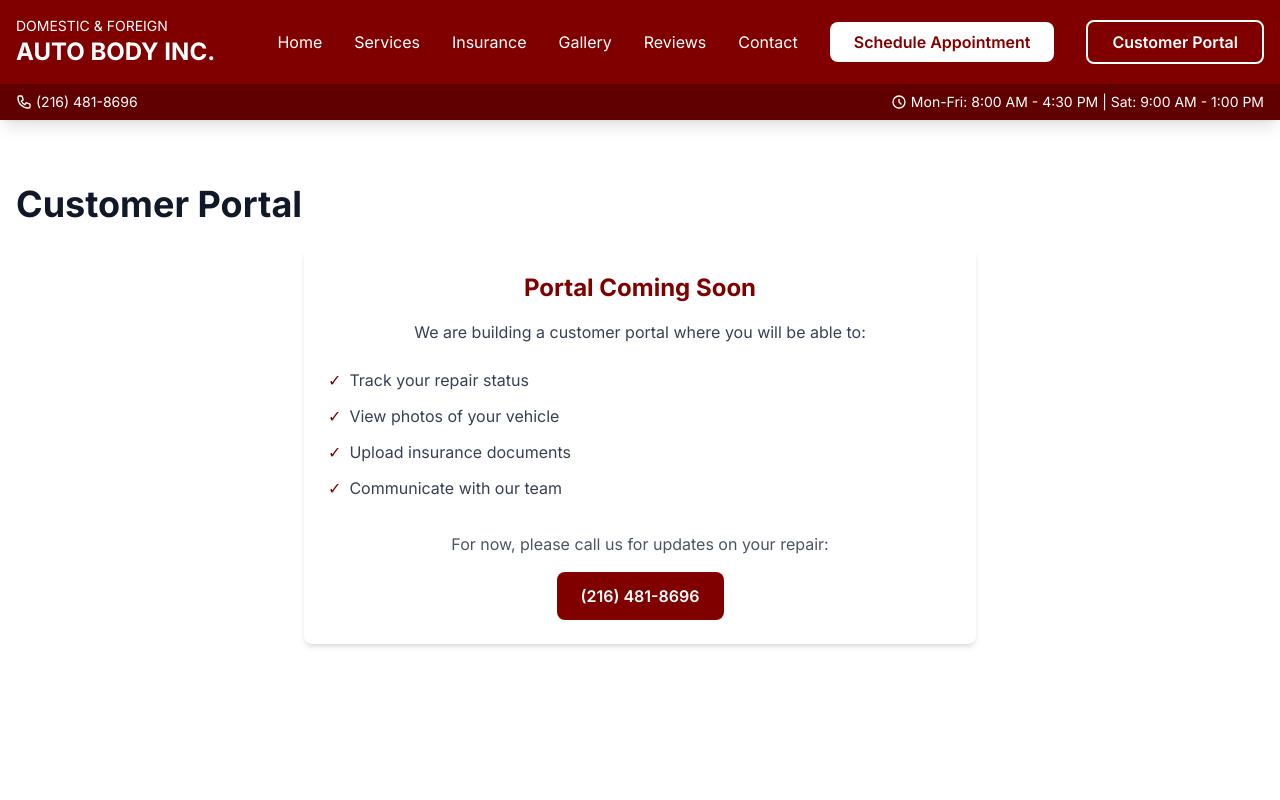
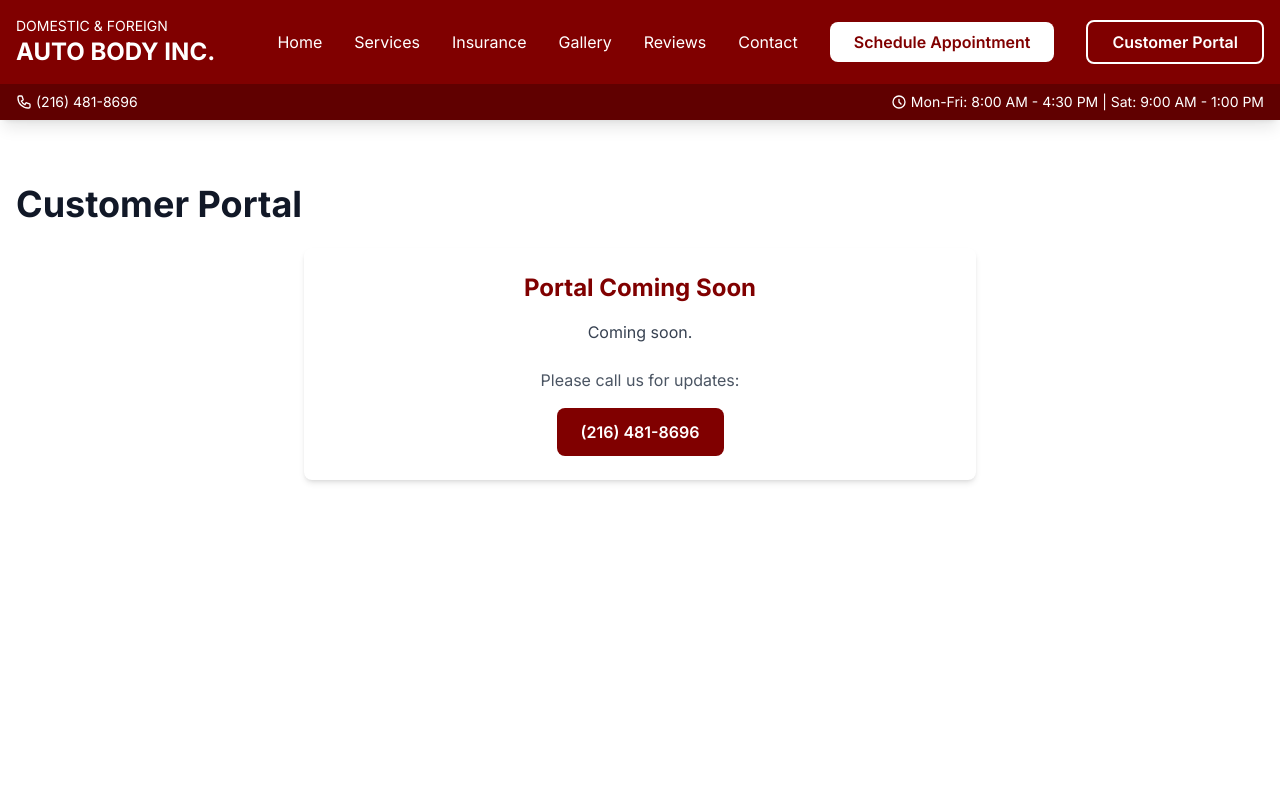
Before and after one commit to tzira333/clevelandbody-site, a Next.js app: page /portal in a window 1280 px wide. Shown: the top 800 px of the page. Built offline with nearby package versions, Linux system fonts and the light colour scheme.

Commit message:
Update page.tsx

```diff
--- a/app/portal/page.tsx
+++ b/app/portal/page.tsx
@@ -2,34 +2,11 @@ export default function PortalPage() {
   return (
     <div className="container mx-auto px-4 py-16">
       <h1 className="text-4xl font-bold text-gray-900 mb-6">Customer Portal</h1>
-
       <div className="max-w-2xl mx-auto">
         <div className="card text-center">
           <h2 className="text-2xl font-bold text-primary mb-4">Portal Coming Soon</h2>
-          <p className="text-gray-700 mb-6">
-            We are building a customer portal where you will be able to:
-          </p>
-
-          <ul className="text-left space-y-3 mb-8">
-            <li className="flex items-start">
-              <span className="text-primary mr-2">✓</span>
-              <span className="text-gray-700">Track your repair status</span>
-            </li>
-            <li className="flex items-start">
-              <span className="text-primary mr-2">✓</span>
-              <span className="text-gray-700">View photos of your vehicle</span>
-            </li>
-            <li className="flex items-start">
-              <span className="text-primary mr-2">✓</span>
-              <span className="text-gray-700">Upload insurance documents</span>
-            </li>
-            <li className="flex items-start">
-              <span className="text-primary mr-2">✓</span>
-              <span className="text-gray-700">Communicate with our team</span>
-            </li>
-          </ul>
-
-          <p className="text-gray-600 mb-4">For now, please call us for updates on your repair:</p>
+          <p className="text-gray-700 mb-6">Coming soon.</p>
+          <p className="text-gray-600 mb-4">Please call us for updates:</p>
           <a href="tel:+12164818696" className="btn-primary inline-block">
             (216) 481-8696
           </a>
```
